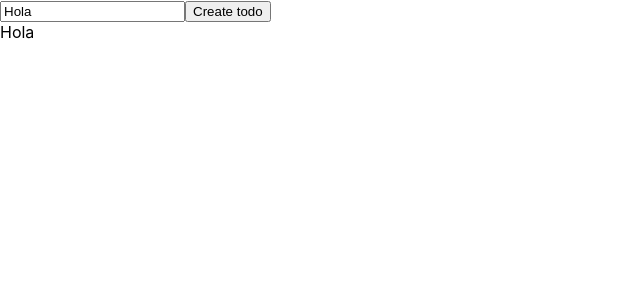
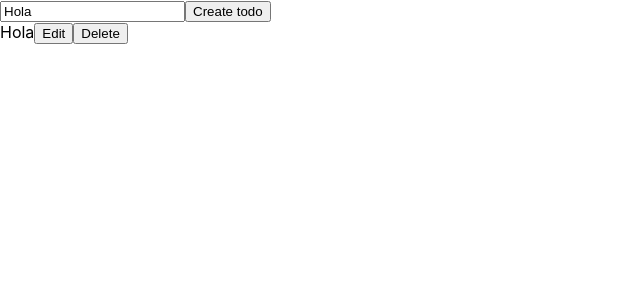
Before and after one commit to jeici21/lista-tareas, a React (Create React App) app in the folder lista-tareas/: page / in a window 1280 px wide. Both pictures are taken after a click on the input "Create todo". Shown: the top 300 px of the page, without its empty margins (0-640 px from the left). Built offline with nearby package versions, Linux system fonts and the light colour scheme.

Commit message:
Funciones insert y edit completados.

```diff
--- /dev/null
+++ b/lista-tareas/src/components/todo.jsx
@@ -0,0 +1,41 @@
+import { useState } from "react";
+
+export default function Todo({ item, onUpdate }) {
+    const [isEdit, setIsEdit] = useState(false)
+    const FormEdit = () => {
+        const [newValue, setNewValue] = useState(item.title);
+        const handleSubmit = (e) => {
+            e.preventDefault();
+        }
+        const handleChange = (e) => {
+            const value = e.target.value;
+            setNewValue(value);
+        }
+        const handleClickUpdateTodo = () => {
+            onUpdate(item.id, newValue);
+            setIsEdit(false);
+        }
+
+        return (
+            <form className="todoUpdateForm" onSubmit={handleSubmit}>
+                <input type="text" className="todoInput" onChange={handleChange} value={newValue} />
+                <button className="button" onClick={handleClickUpdateTodo}>Update</button>
+            </form>
+        )
+    }
+    const TodoElement = () => {
+        return (
+            <div className="todoInfo">
+                {item.title}
+                <button onClick={() => setIsEdit(true)}>Edit</button>
+                <button>Delete</button>
+            </div>
+        )
+    }
+
+    return (
+        <div className="todo">
+            {isEdit ? <FormEdit /> : <TodoElement />}
+        </div>
+    );
+};//obteniendo cada elemento del arreglo
--- a/lista-tareas/src/components/todoApp.jsx
+++ b/lista-tareas/src/components/todoApp.jsx
@@ -1,4 +1,5 @@
 import { useState } from "react";
+import Todo from "./todo";
 
 export default function TodoApp() {
     const [title, setTitle] = useState("Hola");
@@ -6,7 +7,7 @@ export default function TodoApp() {
     const handleChange = (event) => {
         const value = event.target.value;
         setTitle(value);
-    }//guardando valor cada vez que se escribe en el input
+    };//guardando valor cada vez que se escribe en el input
     const handleSubmit = (e) => {
         e.preventDefault();
         const newTodo = {
@@ -15,7 +16,13 @@ export default function TodoApp() {
             completed: false
         };
         setTodos([...todos, newTodo]);
-    }//guardando el nuevo registro
+    };//guardando el nuevo registro
+    const handleUpdate = (id, value) => {
+        const temp = [...todos];
+        const item = temp.find(item => item.id === id);
+        item.title = value;
+        setTodos(temp);
+    };//actualizando registro
 
     return (
         <div className="todoContainer">
@@ -26,7 +33,7 @@ export default function TodoApp() {
             <div className="todosContainer">
                 {
                     todos.map(item => (
-                        <div key={item.id}>{item.title}</div>
+                        <Todo key={item.id} item={item} onUpdate={handleUpdate} />
                     ))//mostrando cada elemento del arreglo
                 }
             </div>
```
